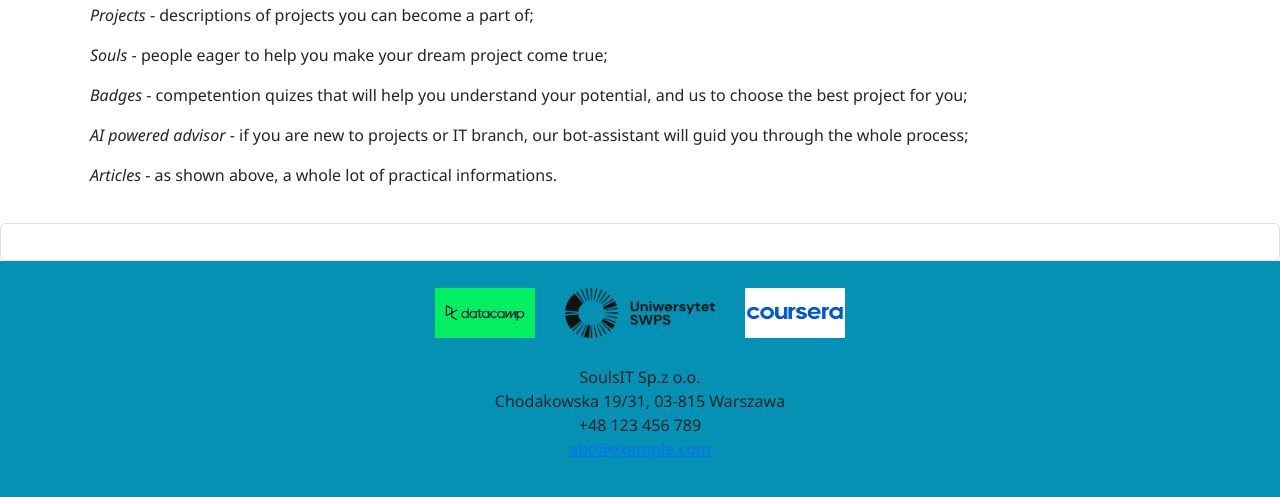
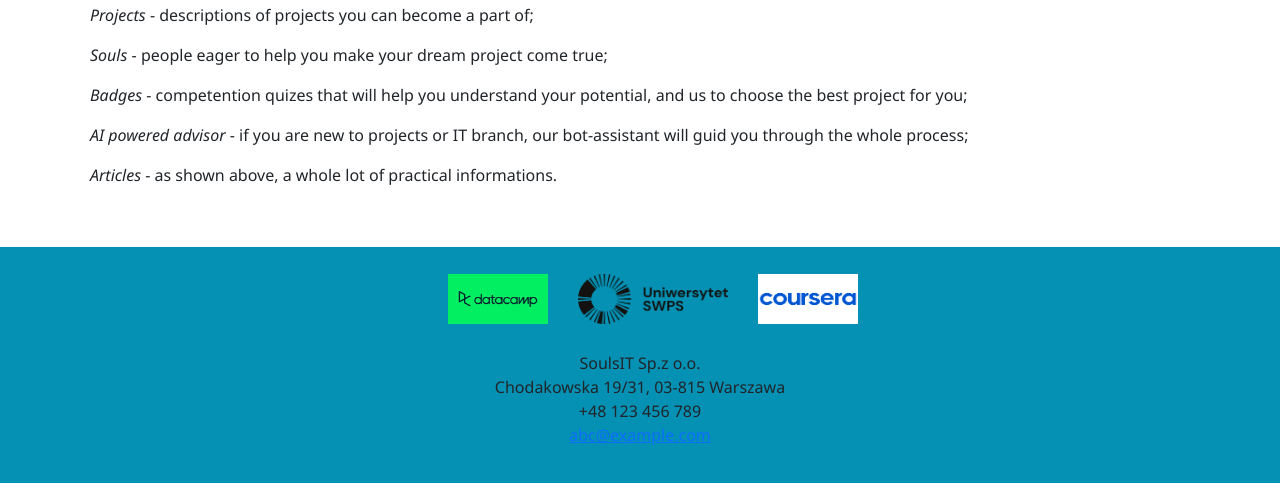
Before and after one commit to MikolajMarewicz/HackatonSoulsIT, a Django app: page / in a window 1280 px wide. Shown: the part 996-1493 px from the top of the page. Run offline with Django 4.2, Linux system fonts and the light colour scheme; some libraries are stand-ins or nearby versions.

Commit message:
Update main.html

```diff
--- a/hackaton/templates/main.html
+++ b/hackaton/templates/main.html
@@ -87,10 +87,7 @@
         </div>
 
      <!-- Chatbox -->
-   <form method="post">
-
-         <input type="text" class="form-control" name="AIuser_input">
-         <img href="{% url "soulsit:chatbot" %}" src="{% static 'soulsit/chatbox.png' %}" alt="chatbox" style="width:100px; hight:100px;" class="fixed-bottom"/>
+      <a class="btn btn-login btn-active" href="{% url "soulsit:chatbot" %}"><img src="{% static 'soulsit/chatbox.png' %}" alt="chatbox" style="width:100px; hight:100px;" class="fixed-bottom"/>
    </form>
     </body>
 
```
